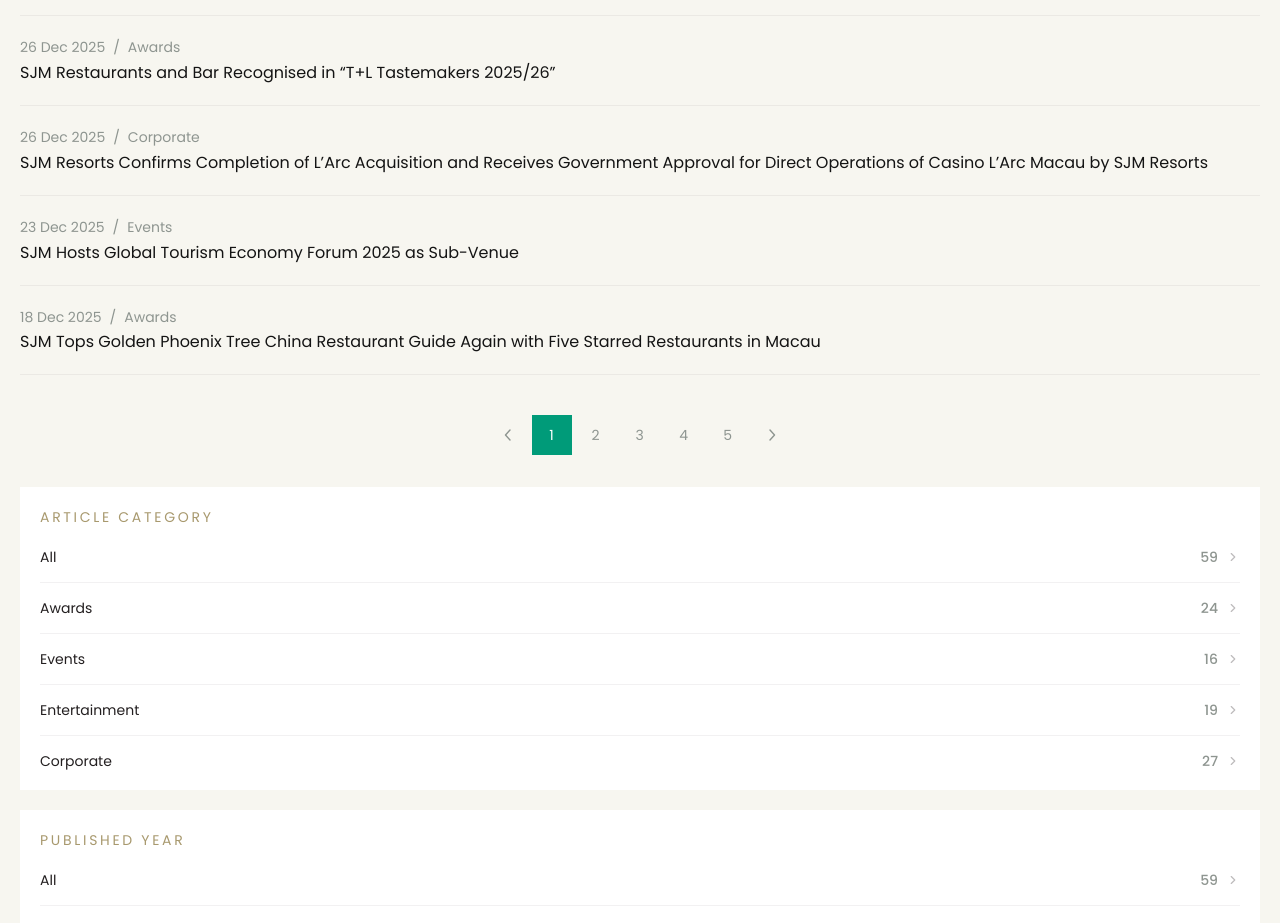
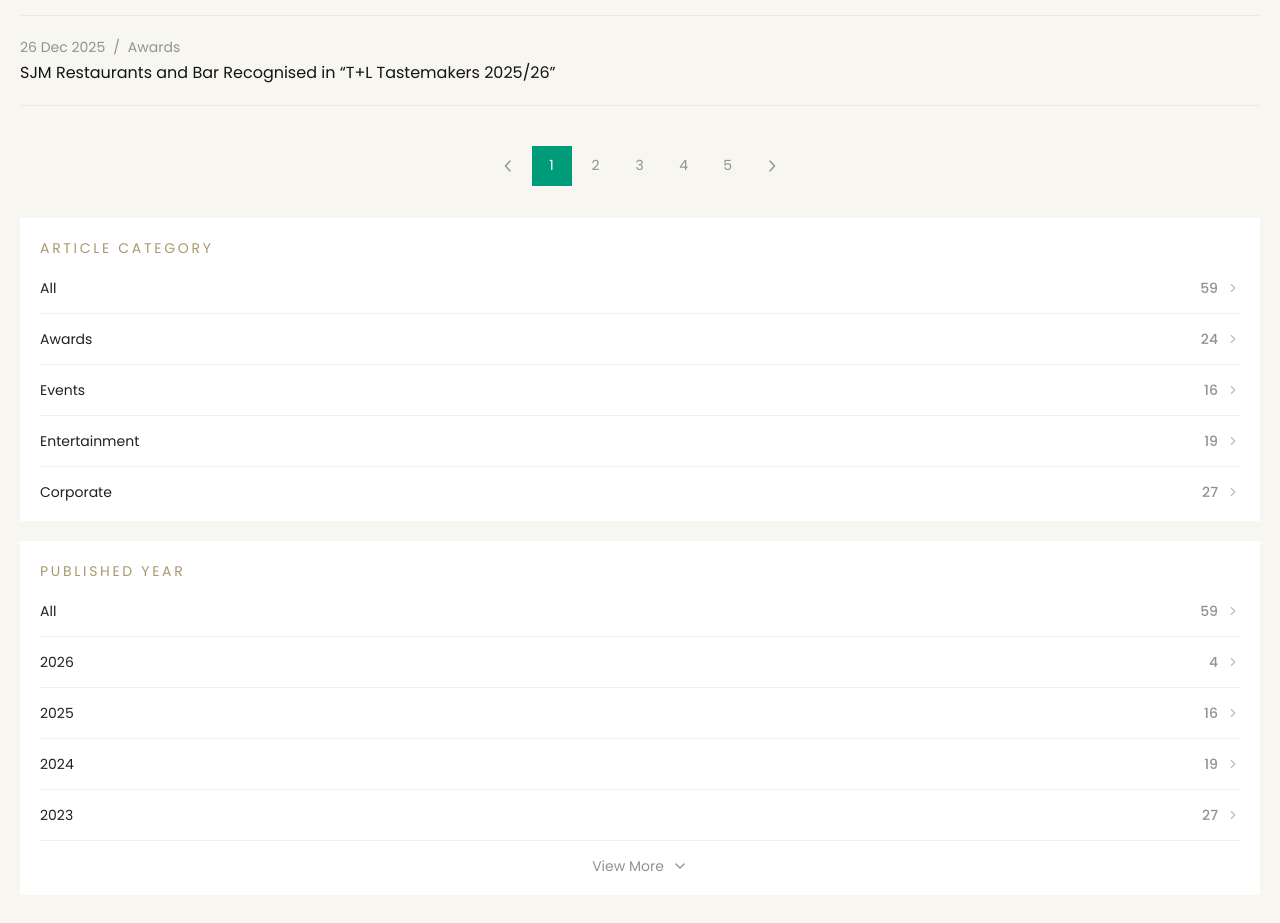
Before and after one commit to 1279374970/sjm-holdings, a Next.js app: page /press-releases in a window 1280 px wide. Shown: the part 1340-2263 px from the top of the page. Built offline with nearby package versions, Linux system fonts and the light colour scheme; a web font is replaced by a local one.

Commit message:
feat: 移除过时的公告条目以更新新闻稿内容

```diff
--- a/app/press-releases/page.js
+++ b/app/press-releases/page.js
@@ -21,9 +21,6 @@
   { date: "04 Jan 2026", category: "Entertainment", title: "SJM Resorts Presents \u201cTV Awards Presentation 2025\u201d at Grand Lisboa Palace for the Third Consecutive Year" },
   { date: "30 Dec 2025", category: "Corporate", title: "SJM Celebrates a New Chapter for L\u2019Arc Hotel" },
   { date: "26 Dec 2025", category: "Awards", title: "SJM Restaurants and Bar Recognised in \u201cT+L Tastemakers 2025/26\u201d" },
-  { date: "26 Dec 2025", category: "Corporate", title: "SJM Resorts Confirms Completion of L\u2019Arc Acquisition and Receives Government Approval for Direct Operations of Casino L\u2019Arc Macau by SJM Resorts" },
-  { date: "23 Dec 2025", category: "Events", title: "SJM Hosts Global Tourism Economy Forum 2025 as Sub-Venue" },
-  { date: "18 Dec 2025", category: "Awards", title: "SJM Tops Golden Phoenix Tree China Restaurant Guide Again with Five Starred Restaurants in Macau" },
 ];
 
 const articleCategories = [
```
